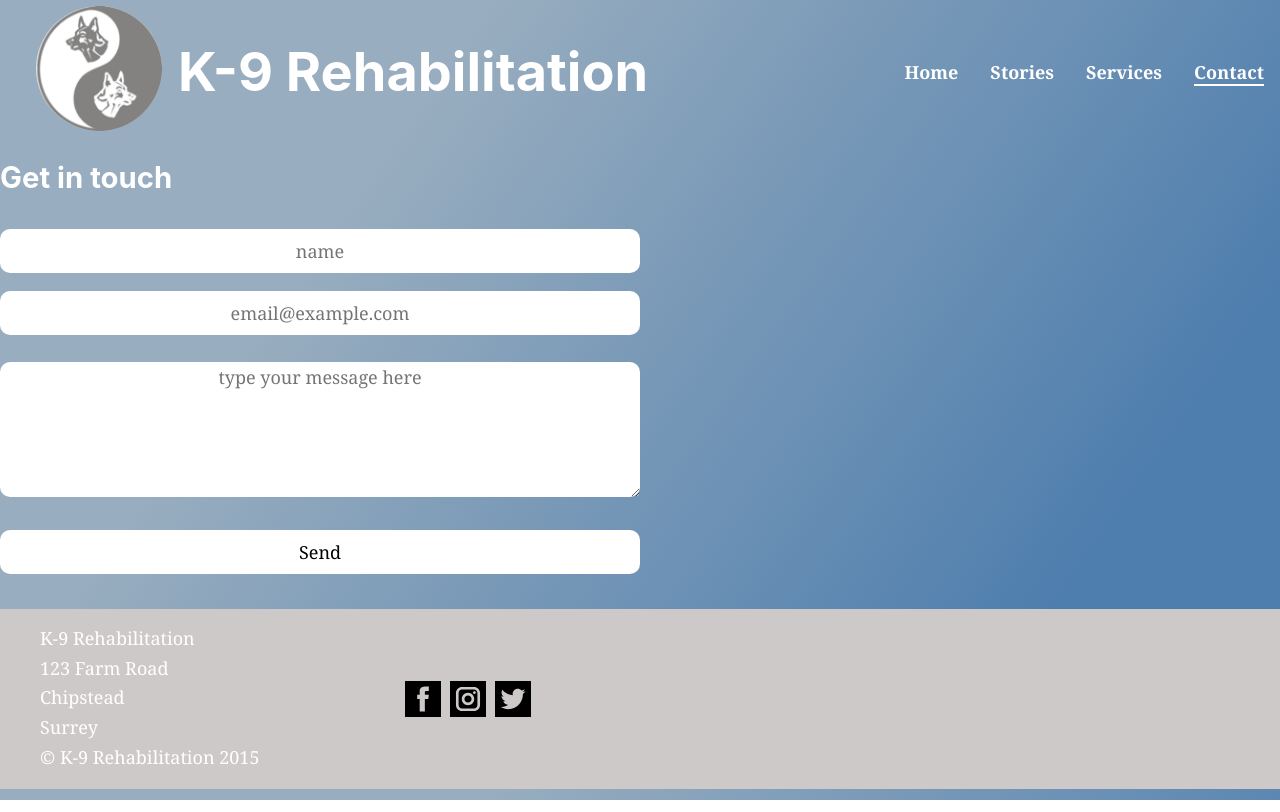
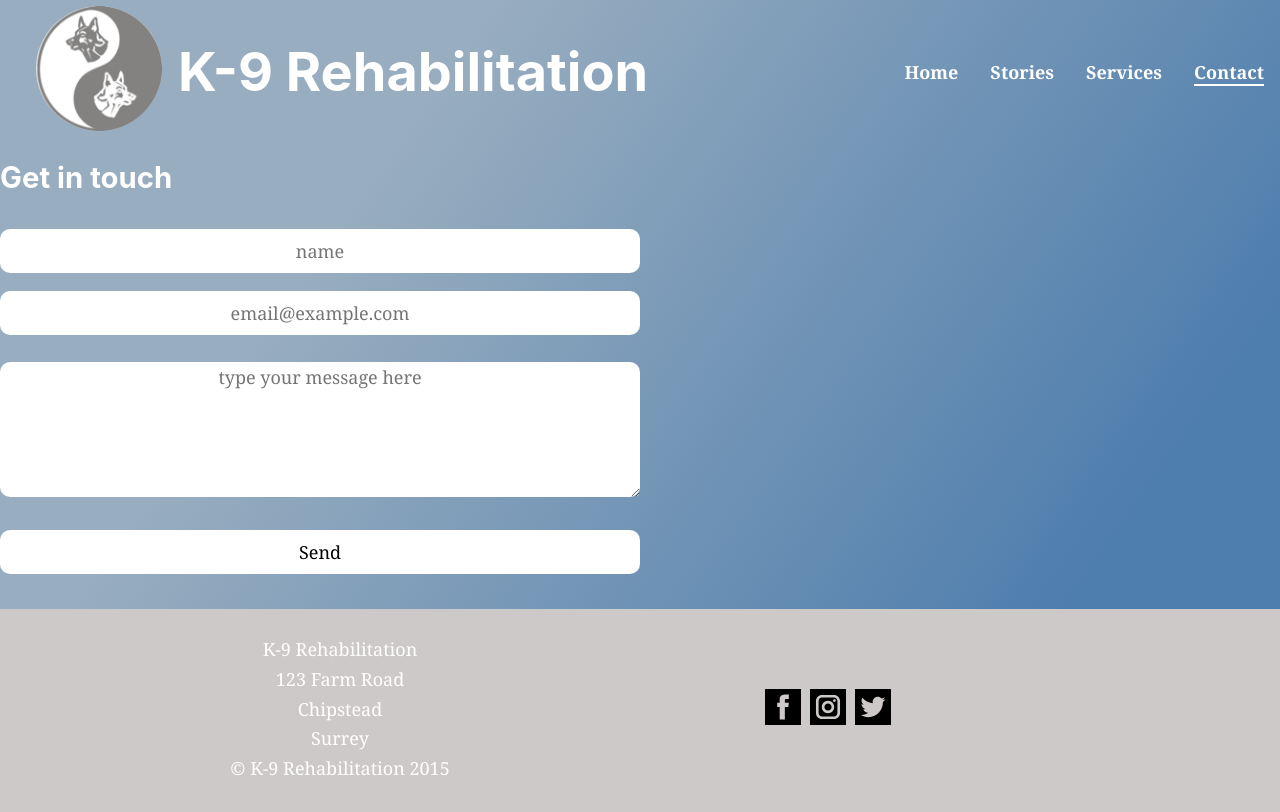
Before and after one commit to dannyr22/canine-rehab, a Gatsby site: page /contact in a window 1280 px wide. Built offline with nearby package versions, Linux system fonts and the light colour scheme; Gatsby itself is replaced by a stand-in of ours.

Commit message:
styled footer

```diff
--- a/src/components/footer.module.css
+++ b/src/components/footer.module.css
@@ -1,9 +1,10 @@
 .footer {
-  height: 10rem;
+  /* height: 10rem; */
   width: 100%;
   display: flex;
   justify-content: center;
-  background: rgb(206, 201, 201);
+  background: #cec9c9;
+  padding: 1.5rem 0;
 }
 
 .footerContainer {
@@ -11,6 +12,18 @@
   align-items: center;
   max-width: 1200px;
   width: 100%;
+  justify-content: space-between;
+}
+
+.footerContainer > div {
+  margin: 0 auto;
+  display: flex;
+  /* flex-direction: column; */
+  align-items: center;
+}
+
+.footerContainer div:first-child {
+  flex-direction: column;
 }
 
 .socialIcons {
--- a/src/components/layout.css
+++ b/src/components/layout.css
@@ -124,7 +124,7 @@ img {
   padding-left: 0;
   padding-right: 0;
   padding-top: 0;
-  margin-bottom: 1.45rem;
+  /* margin-bottom: 1.45rem; */
 }
 svg:not(:root) {
   overflow: hidden;
```
